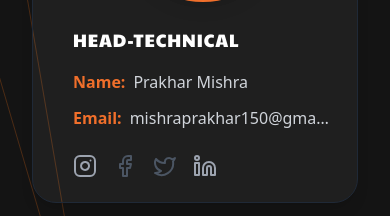
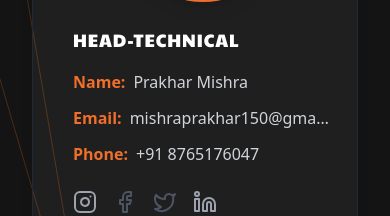
Before and after one commit to shreyaspaliwal7/Iste_main, a React (Vite) app: page /contact-positions in a window 390 px wide. Shown: the part 391-607 px from the top of the page. Built offline with nearby package versions, Linux system fonts and the light colour scheme; a web font is replaced by a local one.

Commit message:
added phone numbers

```diff
--- a/src/components/ContactPositions.jsx
+++ b/src/components/ContactPositions.jsx
@@ -2,7 +2,7 @@ import { Facebook, Instagram, Linkedin, Twitter } from 'lucide-react';
 import Navbar from "./Navbar";
 import { technicalHeads, creativeHeads, managementHeads } from '../assets/VerticalHeads';
 
-const ProfileCard = ({ vertical, name, emailAddress, linkedinProfile, instagramProfile, facebookProfile, xProfile, photo }) => {
+const ProfileCard = ({ vertical, name, emailAddress, phoneNumber, linkedinProfile, instagramProfile, facebookProfile, xProfile, photo }) => {
     // Image handling validation
     let imageSrc = photo;
     if (!imageSrc || imageSrc.trim() === "") {
@@ -63,7 +63,12 @@ const ProfileCard = ({ vertical, name, emailAddress, linkedinProfile, instagramP
                                 <span className="truncate block">{emailAddress}</span>
                             </div>
                         )}
-                        {/* Removed Phone as not in data */}
+                        {phoneNumber && (
+                            <div className="flex items-center gap-2 min-w-0">
+                                <span className="font-bold text-[#F06F2B] flex-shrink-0">Phone:</span>
+                                <span className="truncate block">{phoneNumber}</span>
+                            </div>
+                        )}
                     </div>
 
 
```
